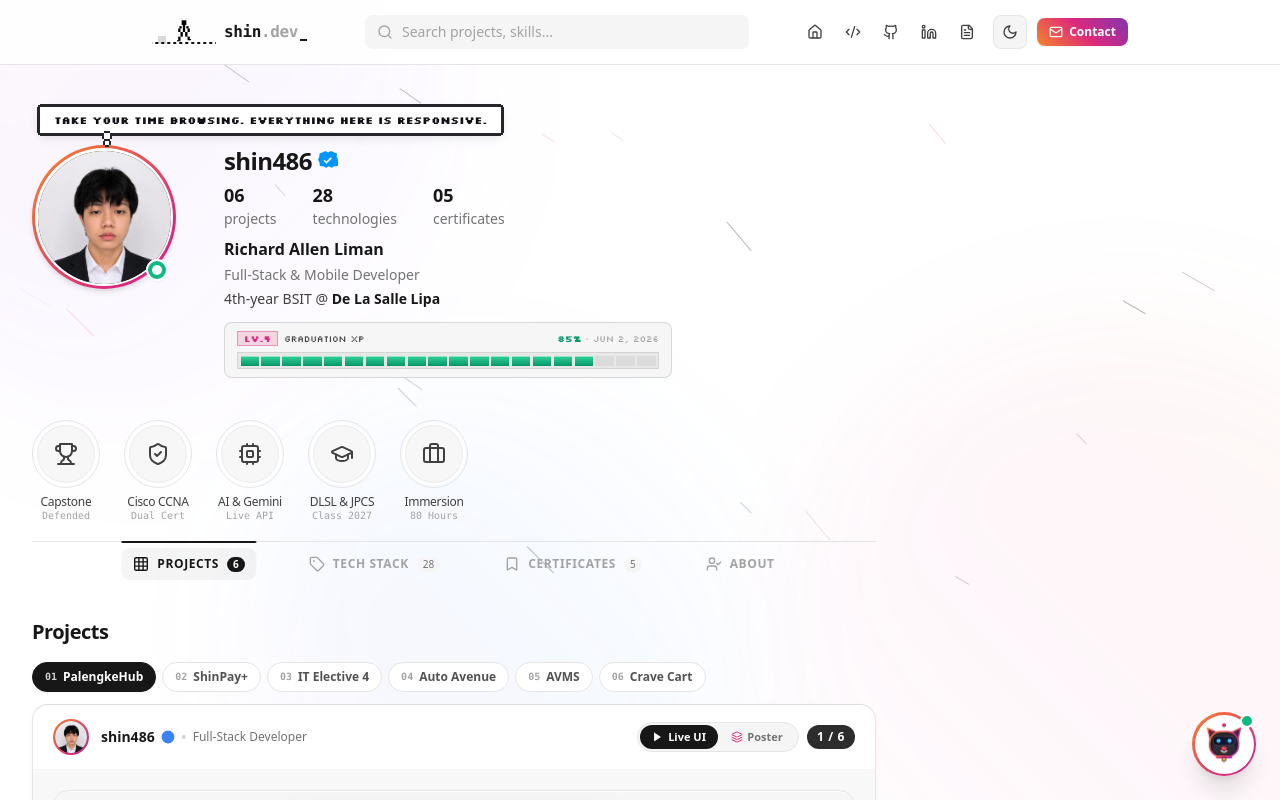
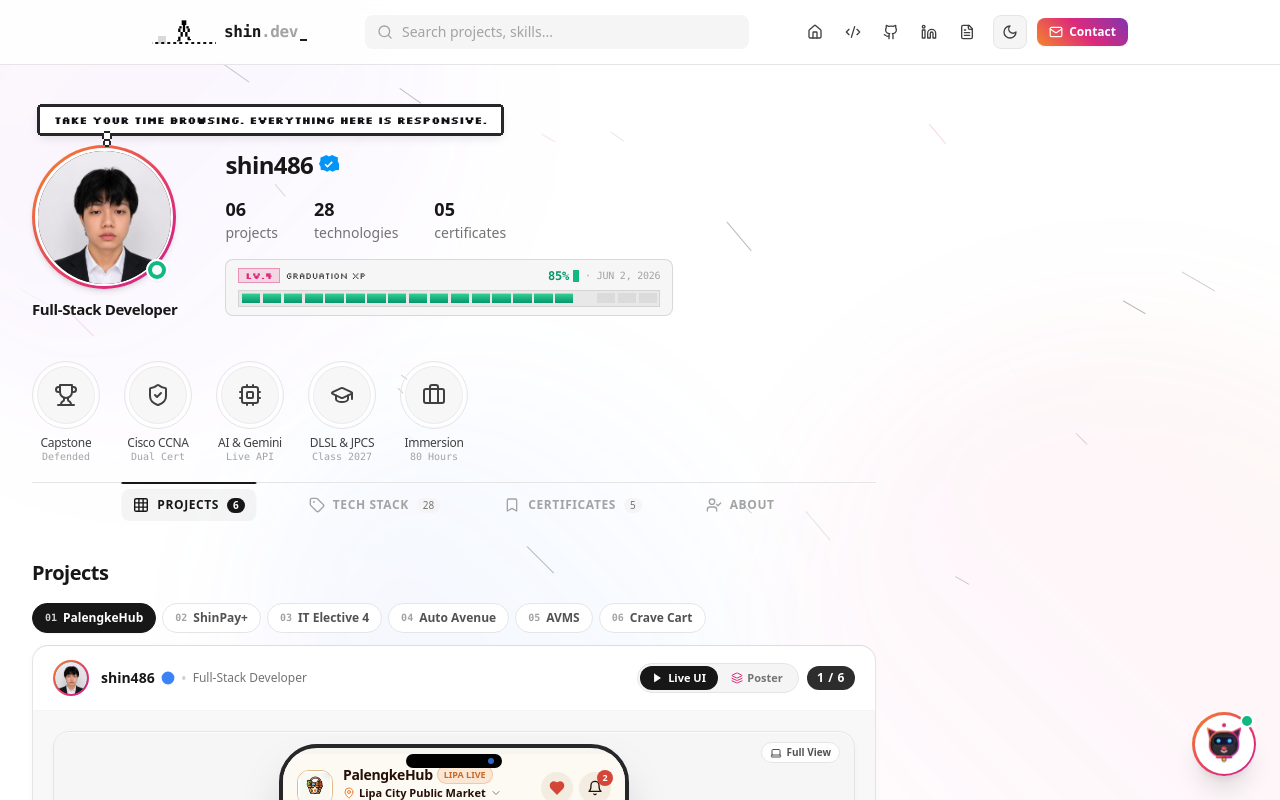
Before and after one commit to shin486/richard-allen-portfolio, a Next.js app: page / in a window 1280 px wide. Shown: the top 800 px of the page. Built offline with nearby package versions, Linux system fonts and the light colour scheme.

Commit message:
feat(profile): position 'Full-Stack Developer' under avatar, remove bio clutter, and add blinking retro progress to Graduation XP bar

```diff
--- a/components/ProfileHeader.tsx
+++ b/components/ProfileHeader.tsx
@@ -100,8 +100,8 @@ export const ProfileHeader: React.FC<ProfileHeaderProps> = ({
           <ProfileNote tailAlign="left" />
         </div>
 
-        {/* Column 1: Avatar with Instagram Animated Story Ring + Desktop Thought Bubble */}
-        <div className="col-start-1 row-start-2 sm:row-start-1 sm:row-span-3 relative flex flex-col items-start flex-shrink-0">
+        {/* Column 1: Avatar with Instagram Animated Story Ring + Desktop Thought Bubble + Role underneath */}
+        <div className="col-start-1 row-start-2 sm:row-start-1 sm:row-span-2 relative flex flex-col items-start flex-shrink-0">
           {/* Desktop Thought Bubble Note anchored cleanly above avatar */}
           <div className="hidden sm:block absolute bottom-[calc(100%+12px)] left-0 sm:left-2 z-30 pointer-events-auto">
             <ProfileNote tailAlign="left" />
@@ -133,11 +133,20 @@ export const ProfileHeader: React.FC<ProfileHeaderProps> = ({
               <div className="w-2 h-2 sm:w-2.5 sm:h-2.5 rounded-full bg-white animate-pulse" />
             </div>
           </div>
+
+          {/* Under Avatar Photo: Full-Stack Developer Title ("its like a bio") */}
+          <div className="mt-2 sm:mt-2.5 text-left">
+            <h1 className="text-xs sm:text-sm md:text-[15px] font-semibold text-neutral-900 dark:text-zinc-100 tracking-tight leading-tight whitespace-nowrap">
+              Full-Stack Developer
+            </h1>
+          </div>
         </div>
 
-        {/* Username & Verified Rosette (Row 1 on desktop, Row 3 on mobile) */}
-        <div className="col-span-2 sm:col-span-1 sm:col-start-2 row-start-3 sm:row-start-1 flex items-center gap-1.5 pt-2 sm:pt-0">
-          <span className="font-bold sm:font-semibold text-sm sm:text-xl md:text-2xl text-neutral-900 dark:text-zinc-100 tracking-tight">
+        {/* Column 2: Username & Stats ("Followers" theme directly below username) */}
+        <div className="col-start-2 row-start-2 sm:row-start-1 flex flex-col justify-center gap-1.5 sm:gap-3.5 min-w-0 pt-0.5 sm:pt-1">
+          {/* Username & Verified Rosette (Upper Right on mobile & desktop) */}
+          <div className="flex items-center gap-1.5">
+            <span className="font-bold sm:font-semibold text-base sm:text-xl md:text-2xl text-neutral-900 dark:text-zinc-100 tracking-tight">
               {profileData.username}
             </span>
             <div
@@ -149,8 +158,8 @@ export const ProfileHeader: React.FC<ProfileHeaderProps> = ({
             </div>
           </div>
 
-        {/* Stats Row (Row 2 beside Avatar on mobile, Row 2 below Username on desktop) */}
-        <div className="col-start-2 row-start-2 sm:col-start-2 sm:row-start-2 self-center sm:self-auto min-w-0 sm:pt-1">
+          {/* Stats Row ("Followers" theme directly below username) */}
+          <div className="min-w-0">
             <ProfileStats
               onStatClick={(sectionId, tabName) => {
                 if (tabName) onSelectTab(tabName);
@@ -158,24 +167,10 @@ export const ProfileHeader: React.FC<ProfileHeaderProps> = ({
               }}
             />
           </div>
+        </div>
 
-        {/* Real Instagram Bio & Details + 8-Bit Graduation XP Bar Below It */}
-        <div className="col-span-2 sm:col-span-1 sm:col-start-2 row-start-4 sm:row-start-3 flex flex-col gap-0.5 sm:gap-1 text-xs sm:text-sm sm:text-[15px] pt-1 sm:pt-2">
-          <h1 className="font-semibold sm:font-bold text-xs sm:text-base text-neutral-900 dark:text-zinc-100 leading-snug">
-            {profileData.name}
-          </h1>
-          <p className="text-neutral-500 dark:text-zinc-400 font-medium">
-            {profileData.title}
-          </p>
-          <p className="text-neutral-700 dark:text-zinc-300 leading-snug">
-            4th-year BSIT @{" "}
-            <span className="font-semibold text-neutral-900 dark:text-zinc-100">
-              De La Salle Lipa
-            </span>
-          </p>
-
-          {/* 8-Bit Graduation XP Bar directly below bio details */}
-          <div className="pt-2 sm:pt-2.5 max-w-md w-full">
+        {/* 8-Bit Graduation XP Bar with Blinking Progress */}
+        <div className="col-span-2 sm:col-span-1 sm:col-start-2 row-start-3 sm:row-start-2 pt-2.5 sm:pt-3 max-w-md w-full">
           <div
             onClick={handleReplayXp}
             role="button"
@@ -201,17 +196,21 @@ export const ProfileHeader: React.FC<ProfileHeaderProps> = ({
                 </span>
               </div>
 
-                <div className="flex items-center gap-1 flex-shrink-0 tabular-nums">
-                  <span className="inline-block w-[4ch] text-right text-emerald-600 dark:text-emerald-400 font-bold">
-                    {displayedPct}%
-                  </span>
-                  <span className="text-neutral-400 dark:text-zinc-500">
+              <div className="flex items-center gap-1.5 flex-shrink-0 tabular-nums">
+                <div className="inline-flex items-center gap-0.5 sm:gap-1 font-mono font-bold text-[11px] sm:text-xs text-emerald-600 dark:text-emerald-400">
+                  <span>{displayedPct}%</span>
+                  <span
+                    className="inline-block w-1.5 h-2.5 sm:h-3 bg-emerald-500 dark:bg-emerald-400 pixel-blink"
+                    aria-hidden="true"
+                  />
+                </div>
+                <span className="text-neutral-400 dark:text-zinc-500 font-mono text-[10px]">
                   · JUN 2, 2026
                 </span>
               </div>
             </div>
 
-              {/* 8-Bit Segmented XP Track (20 discrete blocks) */}
+            {/* 8-Bit Segmented XP Track (20 discrete blocks) with Blinking Progress */}
             <div
               className="grid gap-[2px] sm:gap-[2.5px] p-[2.5px] bg-neutral-200/80 dark:bg-[#0B0B0F] border border-neutral-300 dark:border-[#262635]"
               style={{
@@ -221,13 +220,16 @@ export const ProfileHeader: React.FC<ProfileHeaderProps> = ({
             >
               {Array.from({ length: TOTAL_XP_BLOCKS }).map((_, idx) => {
                 const isFilled = idx < animatedBlocks;
+                const isLeading = idx === animatedBlocks - 1 && animatedBlocks > 0;
 
                 return (
                   <span
                     key={idx}
                     className={`h-2 sm:h-2.5 relative transition-none ${
                       isFilled
-                          ? "bg-gradient-to-b from-emerald-400 to-emerald-600 dark:from-emerald-400 dark:to-emerald-500 shadow-[inset_0_1px_0_rgba(255,255,255,0.45)]"
+                        ? `bg-gradient-to-b from-emerald-400 to-emerald-600 dark:from-emerald-400 dark:to-emerald-500 shadow-[inset_0_1px_0_rgba(255,255,255,0.45)] ${
+                            isLeading ? "pixel-blink" : ""
+                          }`
                         : "bg-neutral-300/60 dark:bg-zinc-800/70"
                     }`}
                   />
@@ -237,7 +239,6 @@ export const ProfileHeader: React.FC<ProfileHeaderProps> = ({
           </div>
         </div>
       </div>
-      </div>
     </section>
   );
 };
```
Lines whose indentation alone changed are shown as unchanged.
